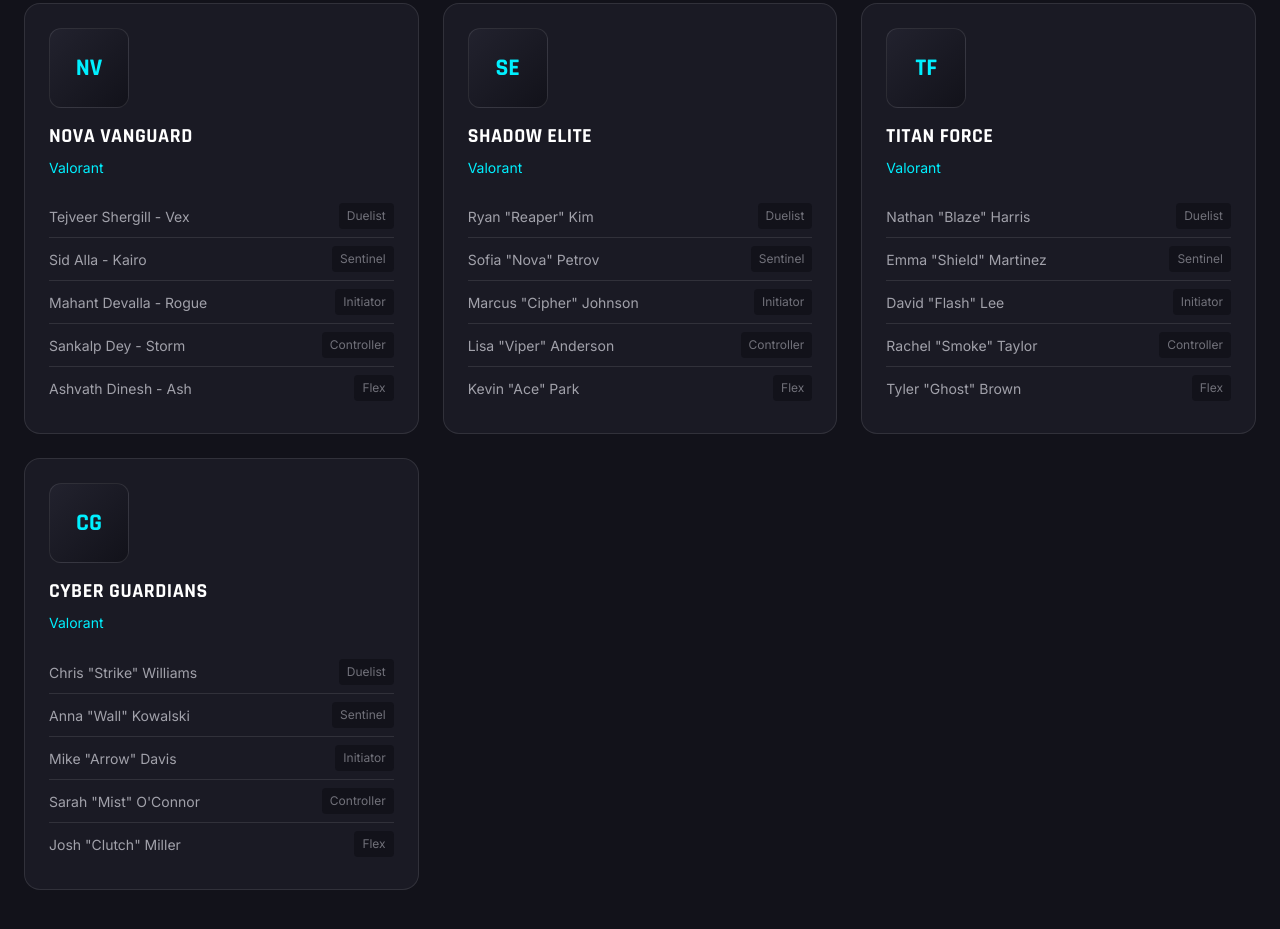
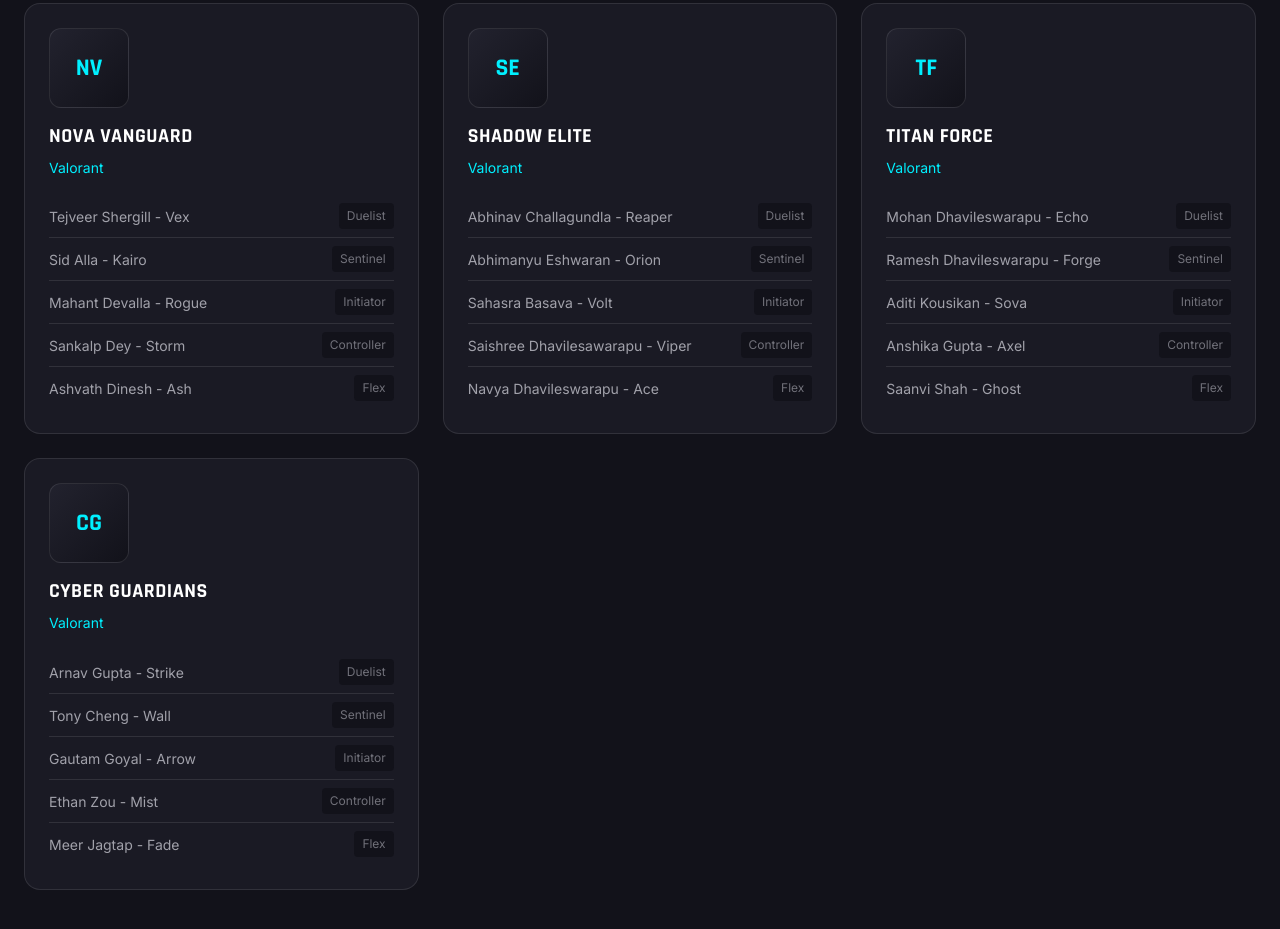
Before and after one commit to vis772/necs-2026-bpa-project, a plain HTML site: page website/index.html in a window 1280 px wide. Shown: the part 1220-2149 px from the top of the page. Drawn offline with Linux system fonts and the light colour scheme.

Commit message:
reogranize

```diff
--- a/website/index.html
+++ b/website/index.html
@@ -179,23 +179,23 @@
           <p class="team-game">Valorant</p>
           <ul class="team-roster">
             <li class="team-roster-item">
-              Ryan "Reaper" Kim
+              Abhinav Challagundla - Reaper
               <span class="roster-role">Duelist</span>
             </li>
             <li class="team-roster-item">
-              Sofia "Nova" Petrov
+              Abhimanyu Eshwaran - Orion
               <span class="roster-role">Sentinel</span>
             </li>
             <li class="team-roster-item">
-              Marcus "Cipher" Johnson
+              Sahasra Basava - Volt
               <span class="roster-role">Initiator</span>
             </li>
             <li class="team-roster-item">
-              Lisa "Viper" Anderson
+              Saishree Dhavilesawarapu - Viper
               <span class="roster-role">Controller</span>
             </li>
             <li class="team-roster-item">
-              Kevin "Ace" Park
+              Navya Dhavileswarapu - Ace
               <span class="roster-role">Flex</span>
             </li>
           </ul>
@@ -207,23 +207,23 @@
           <p class="team-game">Valorant</p>
           <ul class="team-roster">
             <li class="team-roster-item">
-              Nathan "Blaze" Harris
+              Mohan Dhavileswarapu - Echo
               <span class="roster-role">Duelist</span>
             </li>
             <li class="team-roster-item">
-              Emma "Shield" Martinez
+              Ramesh Dhavileswarapu - Forge
               <span class="roster-role">Sentinel</span>
             </li>
             <li class="team-roster-item">
-              David "Flash" Lee
+              Aditi Kousikan - Sova
               <span class="roster-role">Initiator</span>
             </li>
             <li class="team-roster-item">
-              Rachel "Smoke" Taylor
+              Anshika Gupta - Axel
               <span class="roster-role">Controller</span>
             </li>
             <li class="team-roster-item">
-              Tyler "Ghost" Brown
+              Saanvi Shah - Ghost
               <span class="roster-role">Flex</span>
             </li>
           </ul>
@@ -235,23 +235,24 @@
           <p class="team-game">Valorant</p>
           <ul class="team-roster">
             <li class="team-roster-item">
-              Chris "Strike" Williams
+              Arnav Gupta - Strike
               <span class="roster-role">Duelist</span>
             </li>
             <li class="team-roster-item">
-              Anna "Wall" Kowalski
+              Tony Cheng - Wall
               <span class="roster-role">Sentinel</span>
             </li>
             <li class="team-roster-item">
-              Mike "Arrow" Davis
+              Gautam Goyal - Arrow
               <span class="roster-role">Initiator</span>
             </li>
             <li class="team-roster-item">
-              Sarah "Mist" O'Connor
+              Ethan Zou - Mist
               <span class="roster-role">Controller</span>
             </li>
             <li class="team-roster-item">
-              Josh "Clutch" Miller
+              Meer Jagtap - Fade
+
               <span class="roster-role">Flex</span>
             </li>
           </ul>
```
